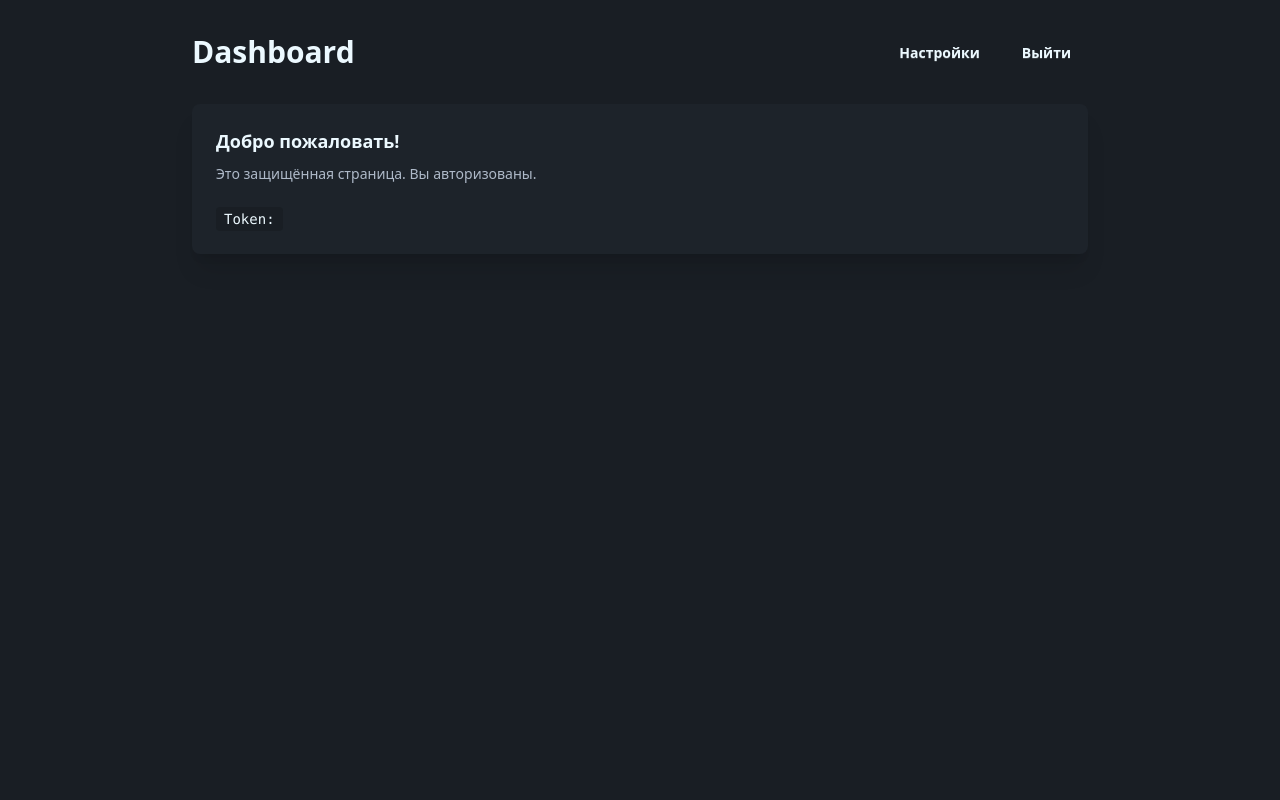
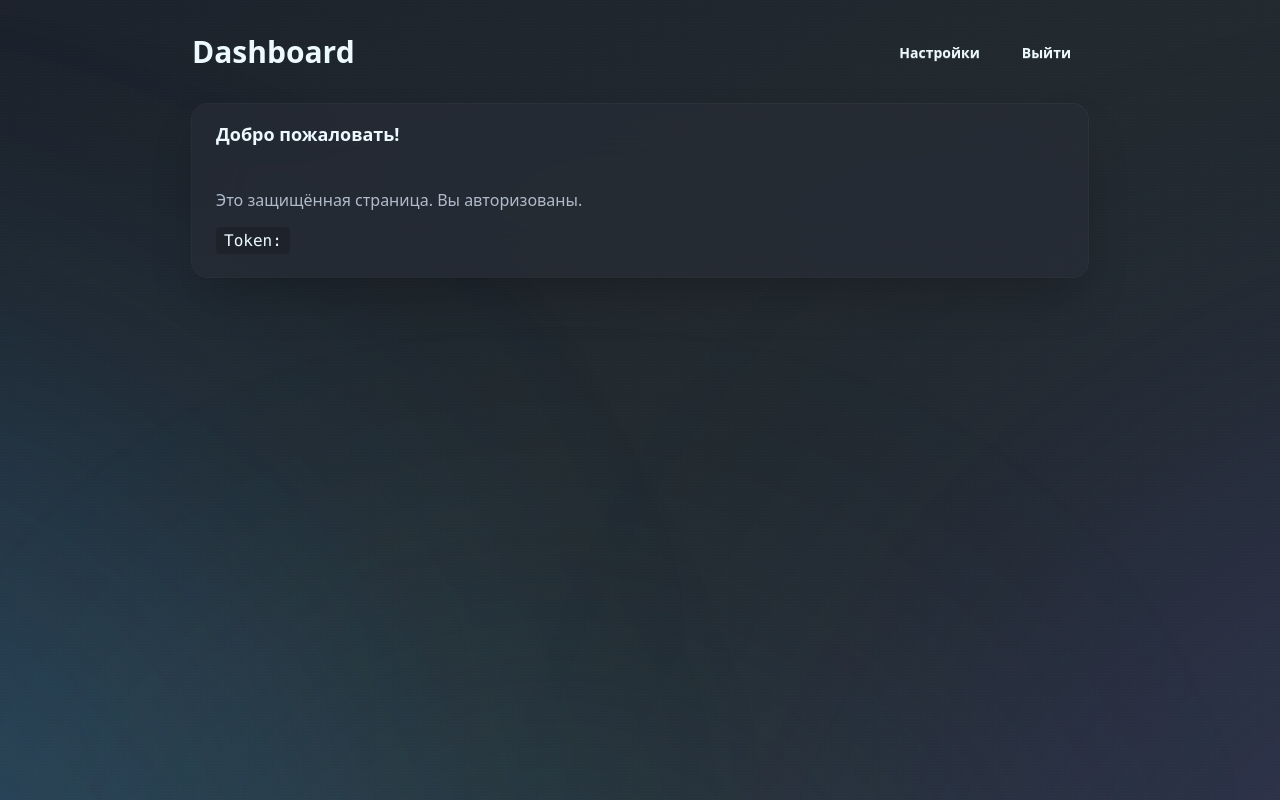
Before and after one commit to ixpl0/sereno-ui, a Nuxt app: page /dashboard in a window 1280 px wide. Built offline with nearby package versions, Linux system fonts and the light colour scheme; no server answers.

Commit message:
style: apply gradient background and glass cards to all pages

```diff
--- a/app/layouts/default.vue
+++ b/app/layouts/default.vue
@@ -7,8 +7,17 @@ useSeoMeta({
 </script>
 
 <template>
-  <div class="min-h-screen bg-base-100">
-    <slot />
+  <div class="min-h-screen auth-gradient relative overflow-hidden">
+    <div class="absolute inset-0 overflow-hidden">
+      <div class="absolute -bottom-[60rem] -right-[60rem] w-[85rem] h-[85rem] rounded-full blur-[180px] bg-[var(--glow-1)] transition-colors duration-500" />
+      <div class="absolute -bottom-[60rem] -left-[60rem] w-[85rem] h-[85rem] rounded-full blur-[180px] bg-[var(--glow-2)] transition-colors duration-500" />
+      <div class="absolute top-1/2 -left-[40rem] w-[60rem] h-[60rem] rounded-full blur-[180px] bg-[var(--glow-3)] transition-colors duration-500" />
+      <div class="absolute -bottom-[40rem] right-1/4 w-[50rem] h-[50rem] rounded-full blur-[150px] bg-[var(--glow-4)] transition-colors duration-500" />
+      <div class="absolute inset-0 opacity-60 noise-overlay" />
+    </div>
+    <div class="relative z-10 min-h-screen">
+      <slot />
+    </div>
     <UiToast />
   </div>
 </template>
--- a/app/pages/dashboard.vue
+++ b/app/pages/dashboard.vue
@@ -25,9 +25,9 @@ const maskedToken = computed(() => {
 </script>
 
 <template>
-  <main class="min-h-screen bg-base-200 p-8">
+  <main class="min-h-screen p-8">
     <div class="max-w-4xl mx-auto">
-      <header class="flex justify-between items-center mb-8">
+      <header class="flex justify-between items-center mb-8 animate-fade-in">
         <h1 class="text-3xl font-bold">
           Dashboard
         </h1>
@@ -48,21 +48,19 @@ const maskedToken = computed(() => {
         </div>
       </header>
 
-      <article class="card bg-base-100 shadow-xl animate-slide-up">
-        <div class="card-body">
-          <h2 class="card-title">
-            Добро пожаловать!
-          </h2>
+      <UiCard
+        title="Добро пожаловать!"
+        class="animate-slide-up"
+      >
         <p class="text-base-content/70">
           Это защищённая страница. Вы авторизованы.
         </p>
         <div class="mt-4">
-            <code class="bg-base-200 px-2 py-1 rounded">
+          <code class="bg-base-200/50 px-2 py-1 rounded">
             Token: {{ maskedToken }}
           </code>
         </div>
-        </div>
-      </article>
+      </UiCard>
     </div>
   </main>
 </template>
--- a/app/pages/settings.vue
+++ b/app/pages/settings.vue
@@ -140,7 +140,7 @@ const formatDate = (timestamp: number | undefined): string => {
 </script>
 
 <template>
-  <main class="min-h-screen bg-base-200 p-8">
+  <main class="min-h-screen p-8">
     <div class="max-w-3xl mx-auto space-y-6">
       <header class="flex justify-between items-center animate-fade-in">
         <h1 class="text-3xl font-bold">
```
Lines whose indentation alone changed are shown as unchanged.
